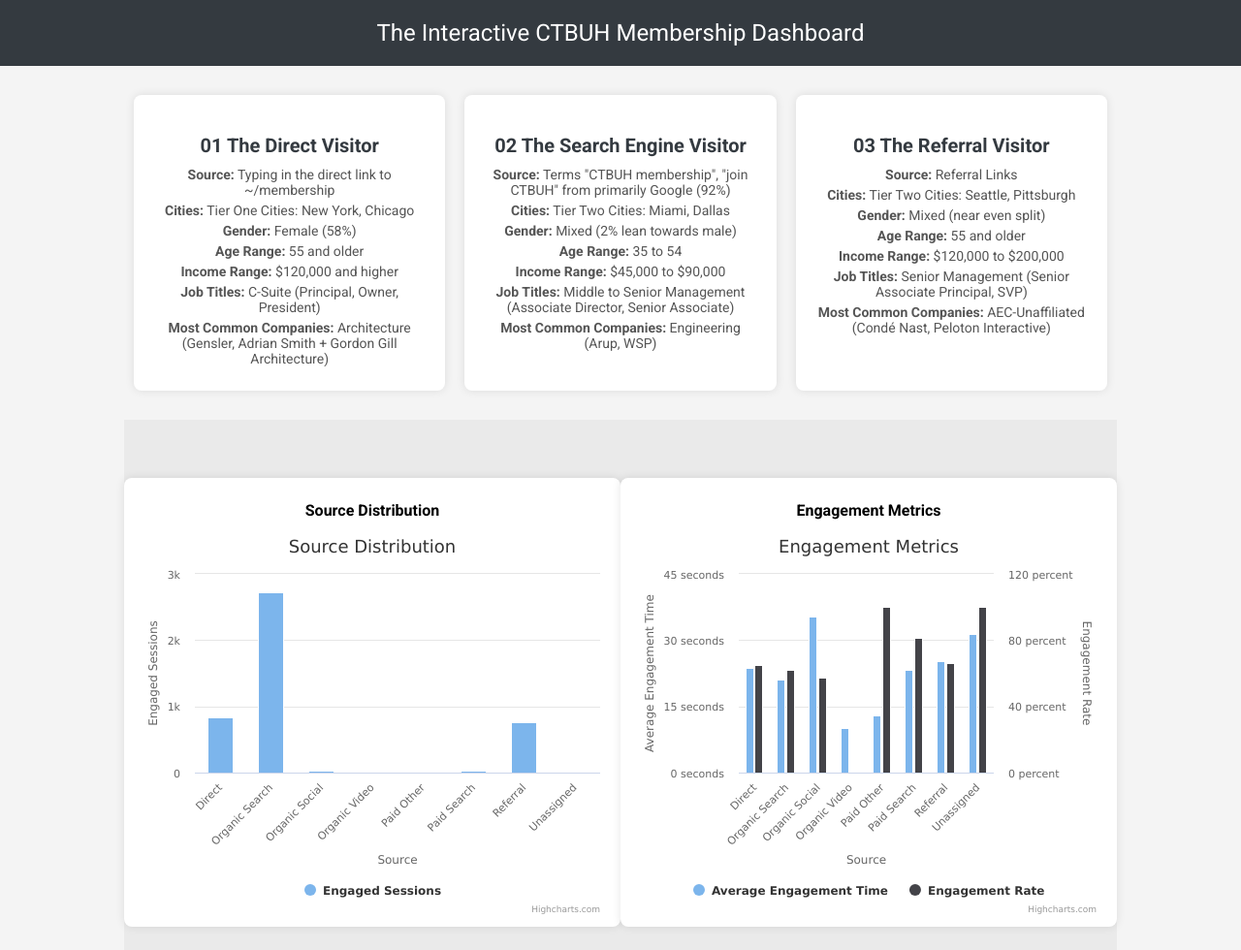
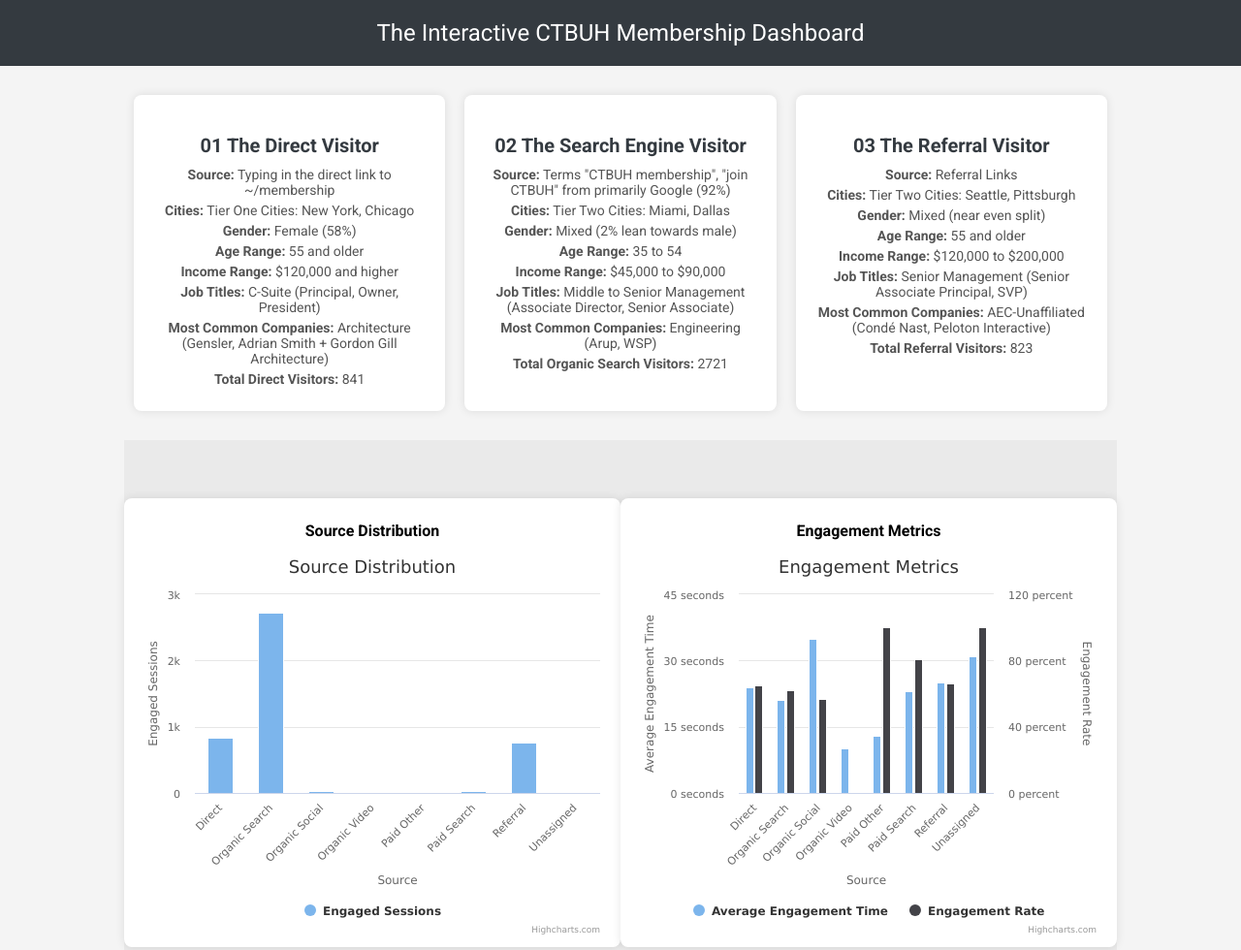
Before and after one commit to sisaacwork/CTBUHmembership, a plain HTML site: page 99ef7e9bc5027ed4d6250b3f33657d6d5b28c8e6/index.html in a window 1280 px wide. Shown: the top 980 px of the page at 97% size. Drawn offline with nearby package versions, Linux system fonts and the light colour scheme.

Commit message:
Update index.html

```diff
--- a/99ef7e9bc5027ed4d6250b3f33657d6d5b28c8e6/index.html
+++ b/99ef7e9bc5027ed4d6250b3f33657d6d5b28c8e6/index.html
@@ -124,6 +124,7 @@
                 <p><strong>Income Range:</strong> $120,000 and higher</p>
                 <p><strong>Job Titles:</strong> C-Suite (Principal, Owner, President)</p>
                 <p><strong>Most Common Companies:</strong> Architecture (Gensler, Adrian Smith + Gordon Gill Architecture)</p>
+                <p><strong>Total Direct Visitors:</strong> <span id="total-direct"></span></p>
             </div>
             <div class="profile-box">
                 <h3><strong>02</strong> The Search Engine Visitor</h3>
@@ -134,6 +135,7 @@
                 <p><strong>Income Range:</strong> $45,000 to $90,000</p>
                 <p><strong>Job Titles:</strong> Middle to Senior Management (Associate Director, Senior Associate)</p>
                 <p><strong>Most Common Companies:</strong> Engineering (Arup, WSP)</p>
+                <p><strong>Total Organic Search Visitors:</strong> <span id="total-organic-search"></span></p>
             </div>
             <div class="profile-box">
                 <h3><strong>03</strong> The Referral Visitor</h3>
@@ -144,6 +146,7 @@
                 <p><strong>Income Range:</strong> $120,000 to $200,000</p>
                 <p><strong>Job Titles:</strong> Senior Management (Senior Associate Principal, SVP)</p>
                 <p><strong>Most Common Companies:</strong> AEC-Unaffiliated (Condé Nast, Peloton Interactive)</p>
+                <p><strong>Total Referral Visitors:</strong> <span id="total-referral"></span></p>
             </div>
         </div>
         <div class="section chart-row">
@@ -165,6 +168,17 @@
             const gaDataResponse = await fetch('google_analytics_data.json');
             const userProfiles = await userProfilesResponse.json();
             const gaData = await gaDataResponse.json();
+
+            // Extract visitor counts from GA data
+            const directVisitors = gaData.find(d => d["First user primary channel group (Default Channel Group)"] === "Direct")["Engaged sessions"];
+            const organicSearchVisitors = gaData.find(d => d["First user primary channel group (Default Channel Group)"] === "Organic Search")["Engaged sessions"];
+            const totalVisitors = gaData.reduce((sum, d) => sum + d["Engaged sessions"], 0);
+            const referralVisitors = totalVisitors - directVisitors - organicSearchVisitors;
+
+            // Display visitor counts in the profile boxes
+            document.getElementById('total-direct').textContent = directVisitors;
+            document.getElementById('total-organic-search').textContent = organicSearchVisitors;
+            document.getElementById('total-referral').textContent = referralVisitors;
 
             // Create visualizations
             createSourceDistribution(gaData);
@@ -205,8 +219,8 @@
         // Create Engagement Metrics chart with secondary Y-axis
         function createEngagementMetrics(data) {
             const sources = data.map(d => d["First user primary channel group (Default Channel Group)"]);
-            const engagementRate = data.map(d => parseFloat(d["Engagement rate"]) * 100);
-            const engagementTime = data.map(d => parseFloat(d["Average engagement time"]));
+            const engagementRate = data.map(d => Math.round(parseFloat(d["Engagement rate"]) * 100));
+            const engagementTime = data.map(d => Math.round(parseFloat(d["Average engagement time"])));
 
             Highcharts.chart('engagement-metrics', {
                 chart: {
```
